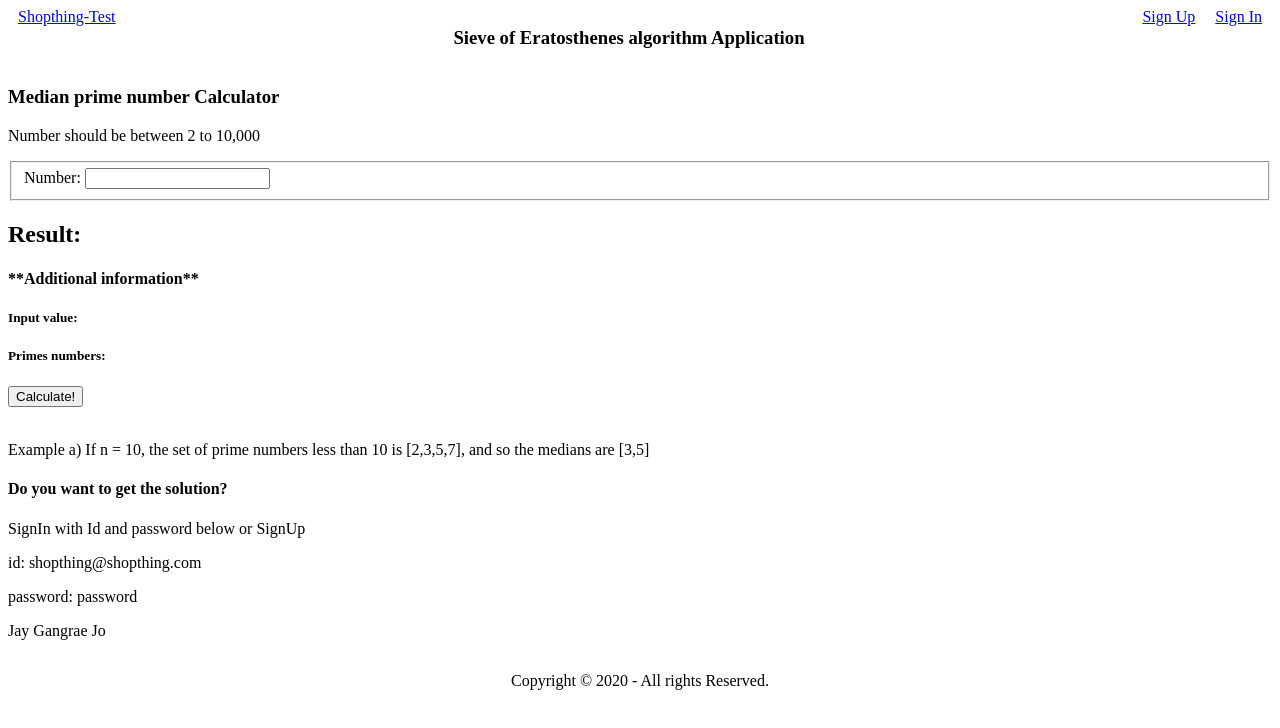
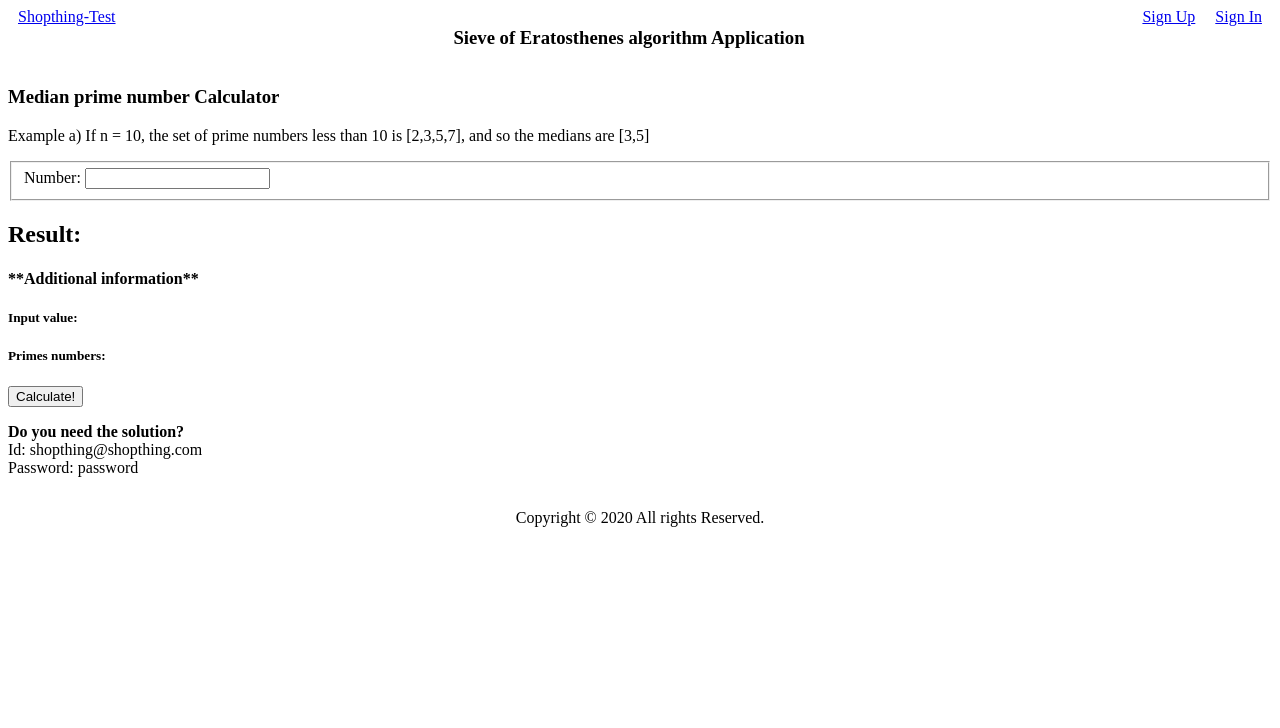
Before and after one commit to jayjodev/algorithms-meetcode, a React (Create React App) app in the folder client/: page / in a window 1280 px wide. Shown: the top 728 px of the page. Built offline with nearby package versions, Linux system fonts and the light colour scheme.

Commit message:
change some design for main page

```diff
--- /dev/null
+++ b/client/src/components/Main.js
@@ -0,0 +1,22 @@
+import React from 'react';
+import Primenumber from './algorithm/Primenumber';
+
+export default () => {
+    return (
+        <div>
+            <h3>Median prime number Calculator</h3>
+            <p>
+                Example a) If n = 10, the set of prime numbers less than 10 is [2,3,5,7], and so the medians are [3,5]
+            </p>
+            <Primenumber />
+            <p>
+                <b>Do you need the solution?</b><br />
+                Id: shopthing@shopthing.com<br />
+                Password: password
+            </p>
+            <div style={{ display: 'flex', justifyContent: 'center' }}>
+                <p>Copyright © 2020 All rights Reserved.</p>
+            </div>
+        </div>
+    )
+};
--- a/client/src/components/Welcome.js
+++ /dev/null
@@ -1,22 +0,0 @@
-import React from 'react';
-import Primenumber from './algorithm/Primenumber';
-
-export default () => {
-    return (
-        <div>
-            <h3>Median prime number Calculator</h3>
-            <p>Number should be between 2 to 10,000 </p>
-            <Primenumber />
-            <br />
-            <p>Example a) If n = 10, the set of prime numbers less than 10 is [2,3,5,7], and so the medians are [3,5]</p>
-            <h4>Do you want to get the solution?</h4>
-            <p>SignIn with Id and password below or SignUp</p>
-            <p>id: shopthing@shopthing.com</p>
-            <p>password: password</p>
-            <p>Jay Gangrae Jo</p>
-            <div style={{ display: 'flex', justifyContent: 'center' }}>
-                <p>Copyright © 2020 - All rights Reserved.</p>
-            </div>
-        </div>
-    )
-};
--- a/client/src/index.js
+++ b/client/src/index.js
@@ -3,7 +3,7 @@ import ReactDOM from 'react-dom';
 import { BrowserRouter, Route } from 'react-router-dom';
 import Root from './Root'
 import App from './components/App';
-import Welcome from './components/Welcome';
+import Main from './components/Main';
 import Signup from './components/auth/Signup';
 import Signout from './components/auth/Signout';
 import Signin from './components/auth/Signin';
@@ -13,7 +13,7 @@ ReactDOM.render(
     <Root>
         <BrowserRouter>
             <App>
-                <Route path="/" exact component={Welcome} />
+                <Route path="/" exact component={Main} />
                 <Route path="/signup" component={Signup} />
                 <Route path="/signout" component={Signout} />
                 <Route path="/signin" component={Signin} />
```
Also changed, not shown: 1 other file (tests, documents, lock files or other folders).
